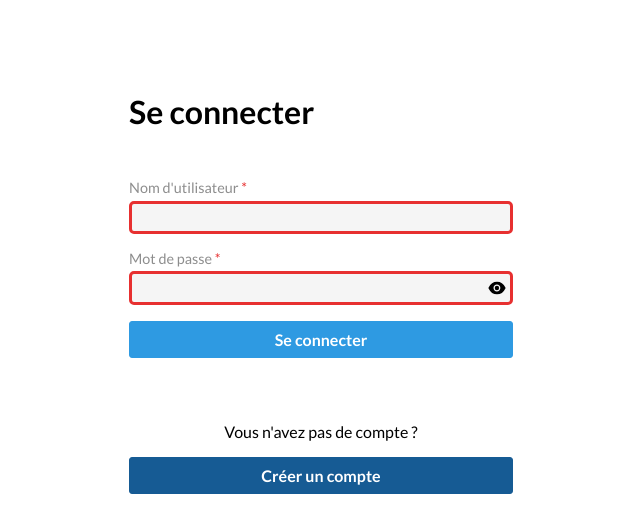
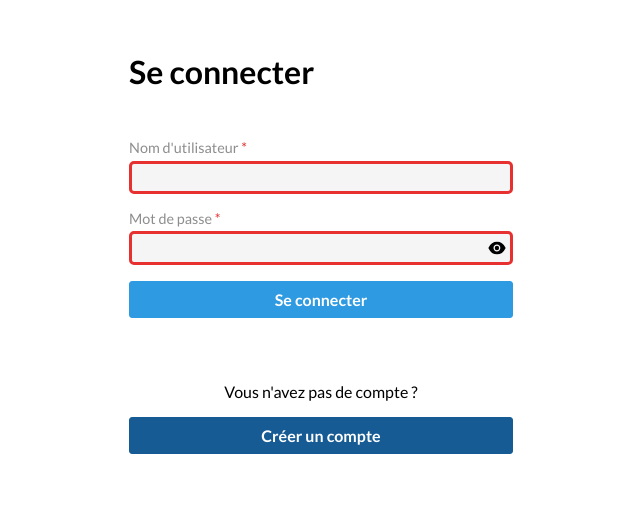
Before and after one commit to saidsay-so/chwitter, a React (Create React App) app in the folder client/: page /login in a window 1280 px wide. Shown: the part 108-640 px from the top of the page, without its empty margins (319-959 px from the left). Built offline with nearby package versions, Linux system fonts and the light colour scheme.

Commit message:
fix(client): fix login layout

```diff
--- a/client/src/pages/Login.css
+++ b/client/src/pages/Login.css
@@ -1,7 +1,7 @@
 .login {
   display: flex;
-  margin: 25vh 35vw;
-	overflow: visible;
+  margin: 30vh 25vw 0;
+  overflow: visible;
   flex-direction: column;
   gap: 3rem;
 }
@@ -31,3 +31,10 @@
   flex-direction: column;
   text-align: center;
 }
+
+@media (min-width: 960px) {
+  .login {
+    display: flex;
+    margin: 20vh 35vw;
+  }
+}
```
